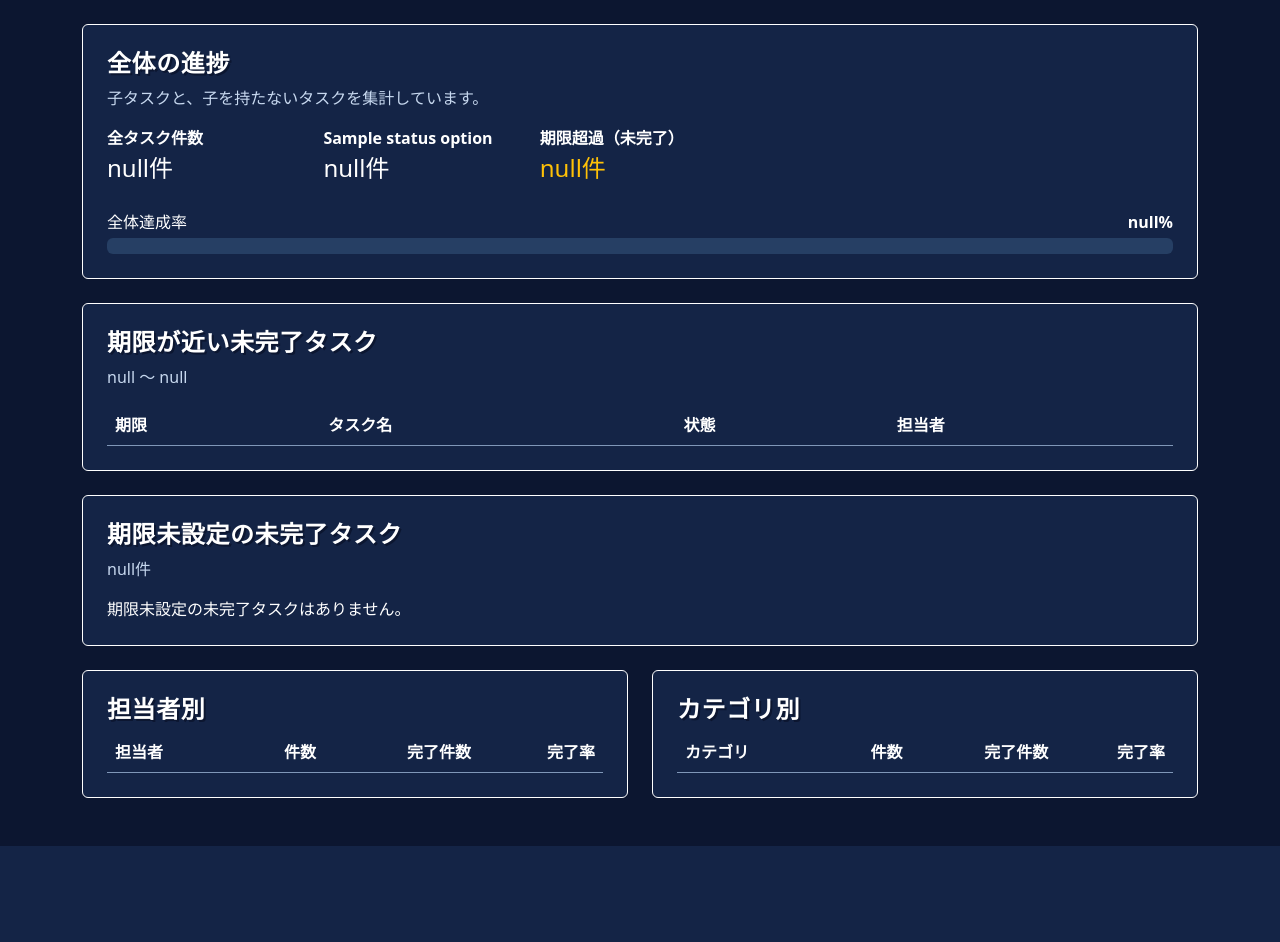
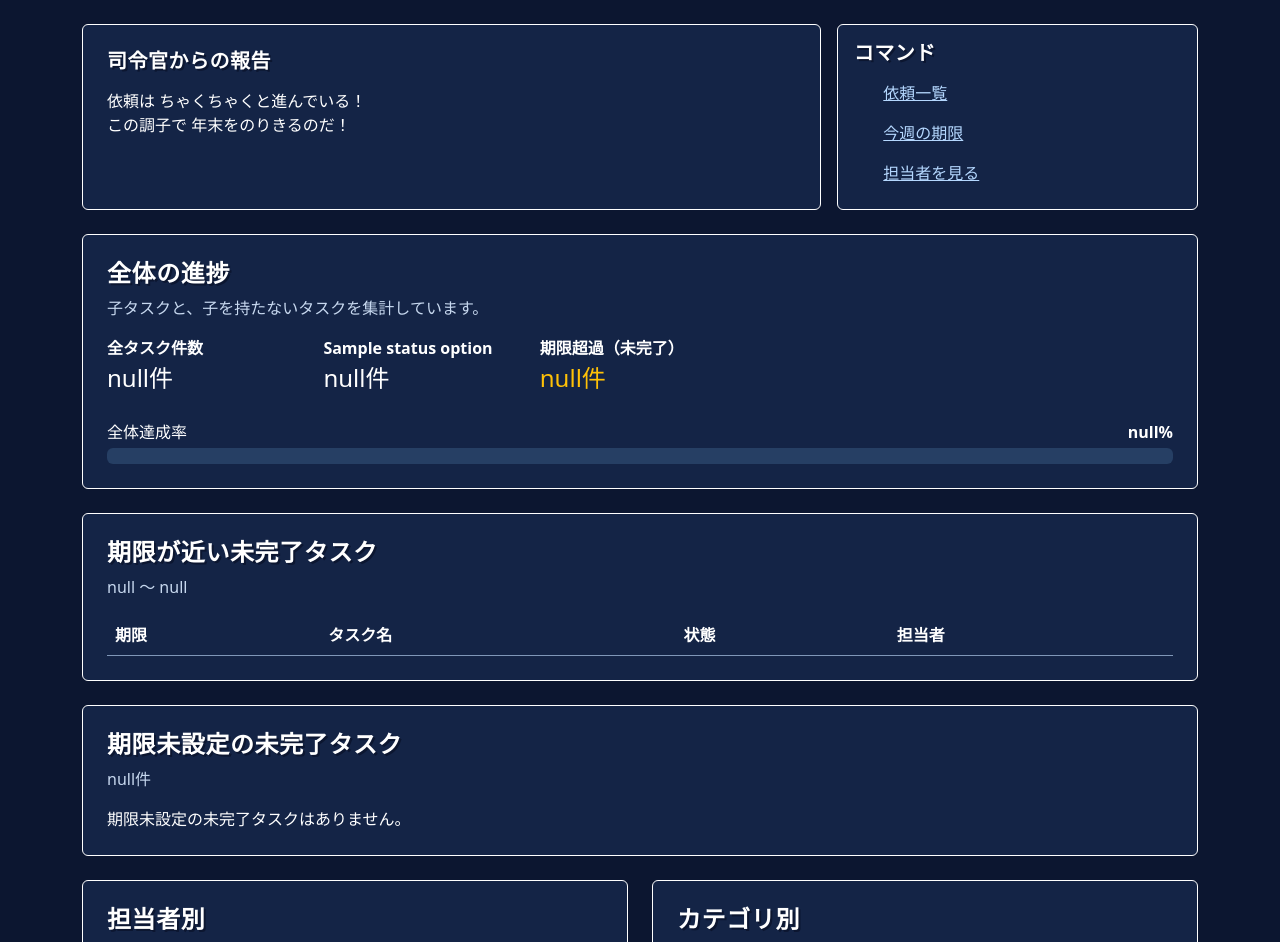
Before and after one commit to coffee-neko/20261118_2, a Spring app: template src/main/resources/templates/todo/dashboard.html in a window 1280 px wide. Shown: the part 118-1060 px from the top of the page. Before the commit the page ends 964 px from the top, so only its background shows below. Run offline with Thymeleaf, Linux system fonts and the light colour scheme; the template is opened without the code that fills it: most values are stand-ins (such as "Sample title", 1, 10 or a date in 2020); data that the repository does not hold is empty; some of the project's set-up classes (security, data sources, template engines, error pages and the like) are left out, and stand-ins take their place.

Commit message:
レトロRPGデザイン統一・作戦司令室にコマンドと司令官メッセージを追加 - 集計対象0件、全件完了、期限超過あり、期限超過なし・未完了ありの4種類のセリフを追加 - 0件を最初に判定して全件完了と区別し、期限超過時は既存の集計結果から実際の件数を表示 - 変更は dashboard.html の報告欄のみ。共通CSS・コマンド欄・集計処理は変更なし - 差分確認済み。ビルド・テスト実行・ブラウザでの動作確認は未実施

```diff
--- a/src/main/resources/static/css/quest-theme.css
+++ b/src/main/resources/static/css/quest-theme.css
@@ -80,3 +80,32 @@
     outline: 2px solid var(--quest-focus);
     outline-offset: 2px;
 }
+
+.command-room .command-link {
+    display: grid;
+    grid-template-columns: 1.25em minmax(0, 1fr);
+    align-items: baseline;
+    gap: .35rem;
+    padding: .5rem .5rem .5rem .25rem;
+    border-radius: .25rem;
+    color: var(--quest-link);
+    overflow-wrap: anywhere;
+}
+
+.command-room .command-cursor {
+    color: var(--quest-text);
+    visibility: hidden;
+}
+
+.command-room .command-link:is(:hover, :focus-visible) {
+    background-color: var(--quest-background);
+    color: var(--quest-text);
+}
+
+.command-room .command-link:is(:hover, :focus-visible) .command-cursor {
+    visibility: visible;
+}
+
+.command-room .command-section-target {
+    scroll-margin-block-start: 1rem;
+}
--- a/src/main/resources/templates/todo/dashboard.html
+++ b/src/main/resources/templates/todo/dashboard.html
@@ -19,6 +19,55 @@
         </div>
         <a class="btn btn-outline-light quest-button" th:href="@{/todo}">ToDo一覧に戻る</a>
     </header>
+
+    <div class="row g-3 mb-4">
+        <section class="col-12 col-md-8" aria-labelledby="commander-report-title">
+            <div class="quest-window rounded h-100 p-3 p-md-4" th:with="total=${summary.total()}, overdue=${summary.overdue()}">
+                <h2 id="commander-report-title" class="h5 quest-heading mb-3">司令官からの報告</h2>
+                <th:block th:switch="${total == 0 ? 'empty' : (summary.completed() == total ? 'complete'
+                                     : (overdue > 0 ? 'overdue' : 'active'))}">
+                    <p class="mb-0" th:case="'empty'">
+                        まだ依頼が ないようだ。<br>
+                        勇者よ、仕事をさがしてくるのだ！
+                    </p>
+                    <p class="mb-0" th:case="'complete'">
+                        すべての依頼を 達成した！<br>
+                        総務部に 平和がもどった！
+                    </p>
+                    <p class="mb-0" th:case="'overdue'">
+                        <span th:text="|期限をすぎた依頼が ${overdue}件ある！|">期限をすぎた依頼がある！</span><br>
+                        総務部は こんらんしている！
+                    </p>
+                    <p class="mb-0" th:case="*">
+                        依頼は ちゃくちゃくと進んでいる！<br>
+                        この調子で 年末をのりきるのだ！
+                    </p>
+                </th:block>
+            </div>
+        </section>
+        <nav class="col-12 col-md-4" aria-labelledby="command-menu-title">
+            <div class="quest-window rounded h-100 p-3">
+                <h2 id="command-menu-title" class="h5 quest-heading mb-2">コマンド</h2>
+                <ul class="list-unstyled mb-0">
+                    <li>
+                        <a class="command-link" th:href="@{/todo}">
+                            <span class="command-cursor" aria-hidden="true">▶&#xfe0e;</span><span>依頼一覧</span>
+                        </a>
+                    </li>
+                    <li>
+                        <a class="command-link" href="#upcoming-title">
+                            <span class="command-cursor" aria-hidden="true">▶&#xfe0e;</span><span>今週の期限</span>
+                        </a>
+                    </li>
+                    <li>
+                        <a class="command-link" href="#assignee-title">
+                            <span class="command-cursor" aria-hidden="true">▶&#xfe0e;</span><span>担当者を見る</span>
+                        </a>
+                    </li>
+                </ul>
+            </div>
+        </nav>
+    </div>
 
     <section class="command-panel rounded p-3 p-md-4 mb-4 quest-window" aria-labelledby="overview-title">
         <h2 id="overview-title" class="h4 quest-heading">全体の進捗</h2>
@@ -48,7 +97,7 @@
     </section>
 
     <section class="command-panel rounded p-3 p-md-4 mb-4 quest-window" aria-labelledby="upcoming-title">
-        <h2 id="upcoming-title" class="h4 quest-heading">期限が近い未完了タスク</h2>
+        <h2 id="upcoming-title" class="h4 quest-heading command-section-target" tabindex="-1">期限が近い未完了タスク</h2>
         <p class="command-note mb-3 quest-note" th:text="|${dashboard.today()} ～ ${dashboard.lastDay()}|">今日から6日後まで</p>
         <p class="mb-0" th:if="${#lists.isEmpty(dashboard.upcoming())}">この期間に期限を迎える未完了タスクはありません。</p>
         <div class="table-responsive" th:unless="${#lists.isEmpty(dashboard.upcoming())}">
@@ -92,7 +141,7 @@
     <div class="row g-4">
         <section class="col-12 col-lg-6" aria-labelledby="assignee-title">
             <div class="command-panel rounded p-3 p-md-4 h-100 quest-card">
-                <h2 id="assignee-title" class="h4 quest-heading">担当者別</h2>
+                <h2 id="assignee-title" class="h4 quest-heading command-section-target" tabindex="-1">担当者別</h2>
                 <p class="mb-0" th:if="${#lists.isEmpty(dashboard.byAssignee())}">集計対象のタスクはありません。</p>
                 <div class="table-responsive" th:unless="${#lists.isEmpty(dashboard.byAssignee())}">
                     <table class="table align-middle mb-0 quest-table">
```
